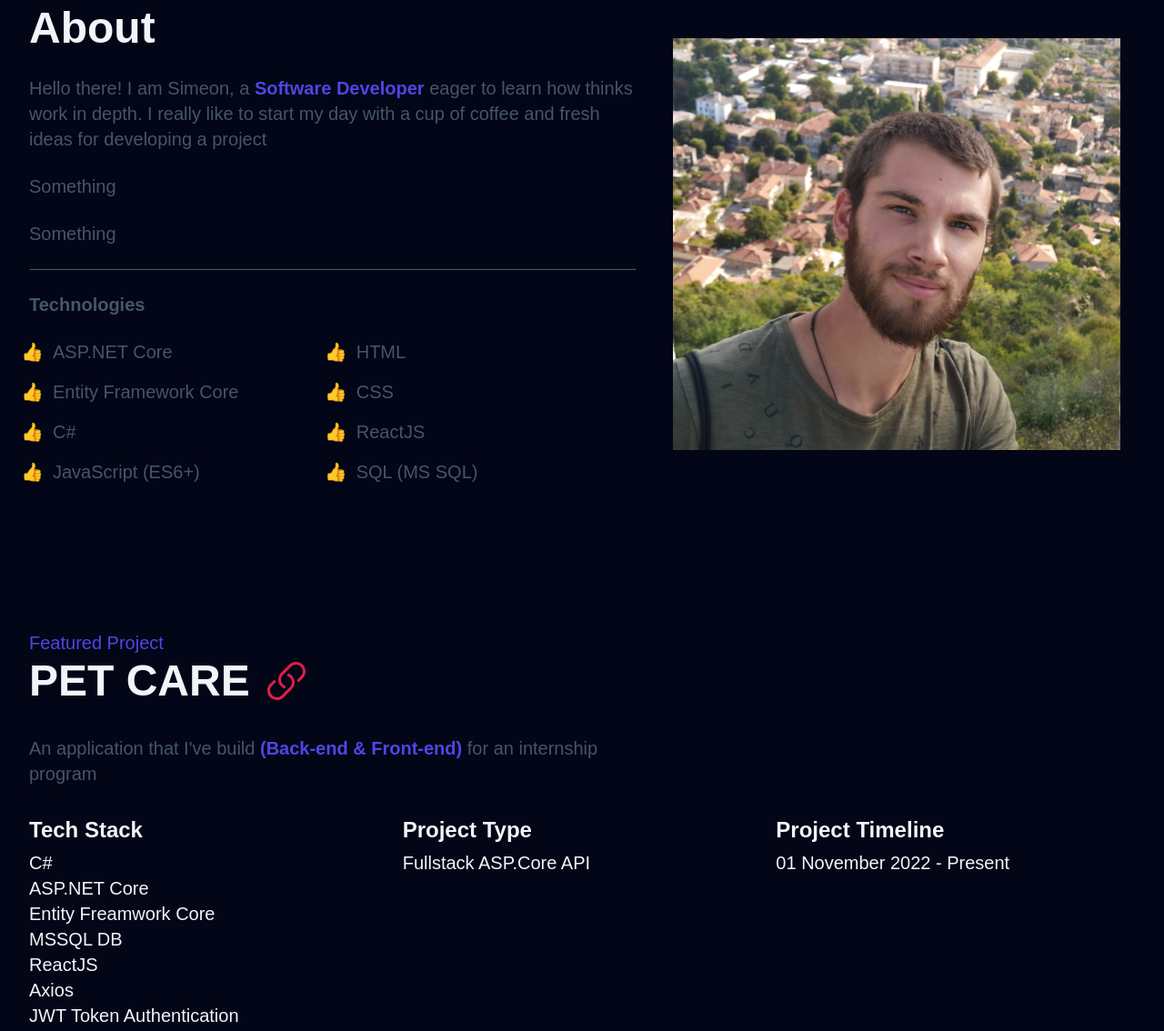
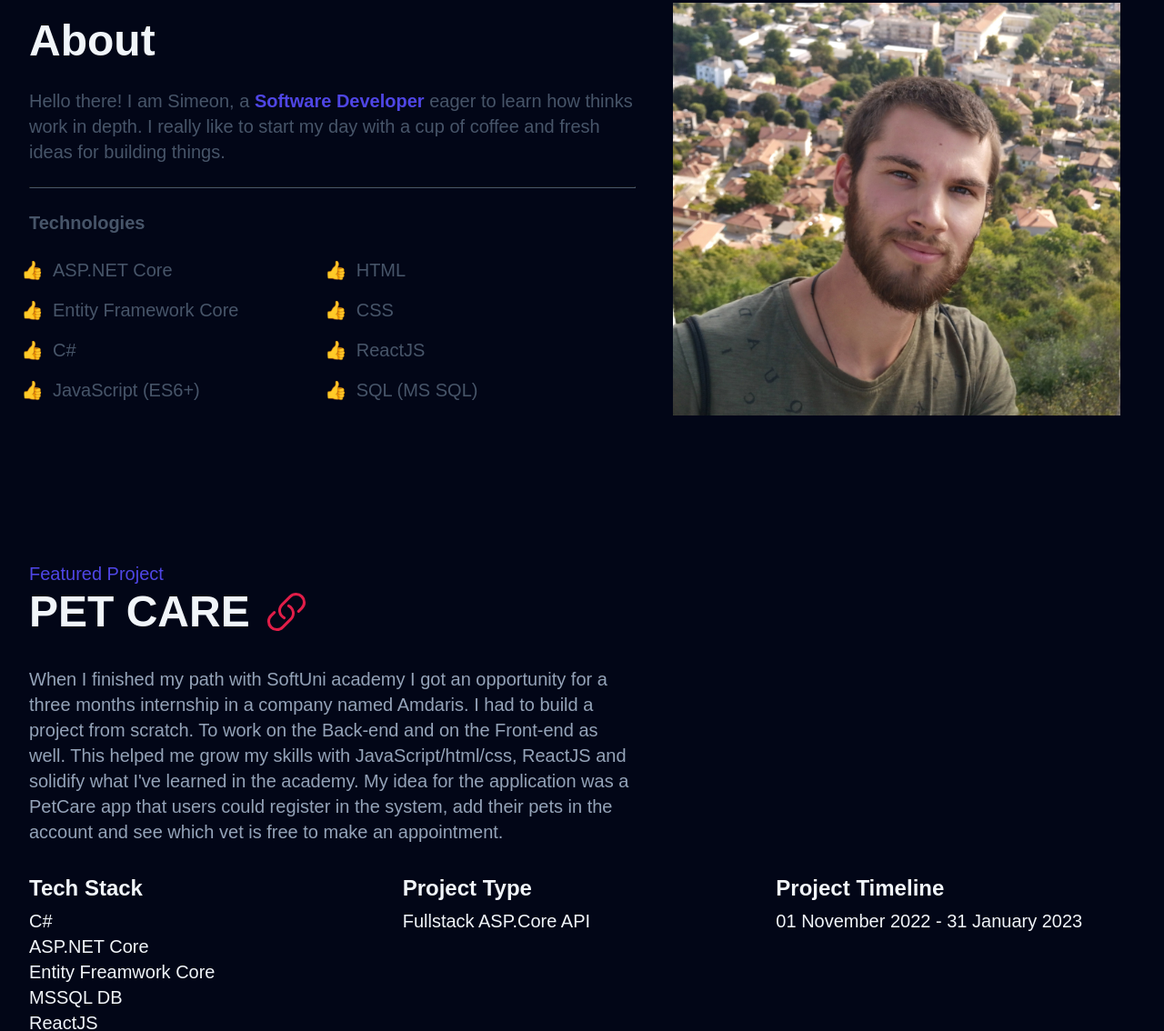
Before and after one commit to Kodiacz/Portfolio, a website built with Vite: page portfolio/index.html in a window 1280 px wide. Shown: the part 1035-2169 px from the top of the page at 91% size. Built offline with nearby package versions, Linux system fonts and the light colour scheme; a web font is replaced by a local one.

Commit message:
minor commit

```diff
--- a/portfolio/index.html
+++ b/portfolio/index.html
@@ -97,10 +97,10 @@
         <h2 class="about__title">About</h2>
         <p class="about__description">
           Hello there! I am Simeon, a <strong>Software Developer</strong> eager to learn how thinks work in depth.
-          I really like to start my day with a cup of coffee and fresh ideas for developing a project
+          I really like to start my day with a cup of coffee and fresh ideas for building things.
         </p>
-        <p class="about__description">Something</p>
-        <p class="about__description">Something</p>
+        <!-- <p class="about__description">Something</p> -->
+        <!-- <p class="about__description">Something</p> -->
         <hr class="about_hr">
         <h3 class="about__subtitle">Technologies</h3>
         <div class="about__ul-container">
@@ -141,7 +141,11 @@
         </a>
       </div>
       <p class="featured__description">
-        An application that I've build <strong>(Back-end & Front-end)</strong> for an internship program
+        When I finished my path with SoftUni academy I got an opportunity for a three months internship in a company
+        named Amdaris. I had to build a project from scratch. To work on the Back-end and on the Front-end
+        as well. This helped me grow my skills with JavaScript/html/css, ReactJS and solidify what I've
+        learned in the academy. My idea for the application was a PetCare app that users could register in
+        the system, add their pets in the account and see which vet is free to make an appointment.
       </p>
 
       <div class="featured__info-container">
@@ -163,7 +167,7 @@
         </div>
         <div>
           <h3 class="featured__label">Project Timeline</h3>
-          <p class="featured__info">01 November 2022 - present</p>
+          <p class="featured__info">01 November 2022 - 31 January 2023</p>
         </div>
       </div>
       <div class="featured__img-container">
--- a/portfolio/styles/components/featured.css
+++ b/portfolio/styles/components/featured.css
@@ -24,7 +24,7 @@
 
 .featured__description {
     max-width: 60ch;
-    color: var(--clr-slate600);
+    color: var(--clr-slate400);
     font-size: var(--size-sm);
     margin: 1rem 0;
 }
```
